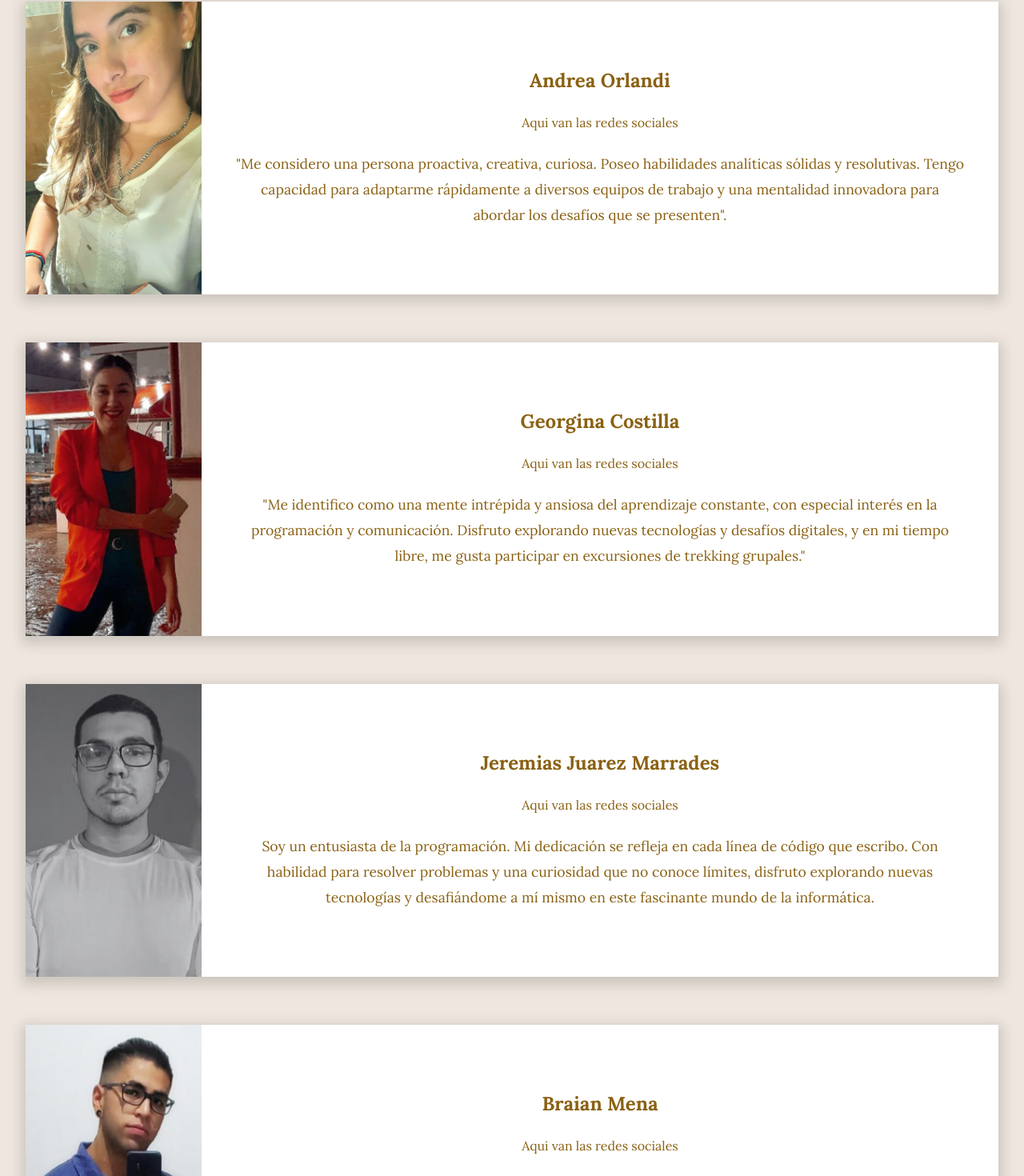
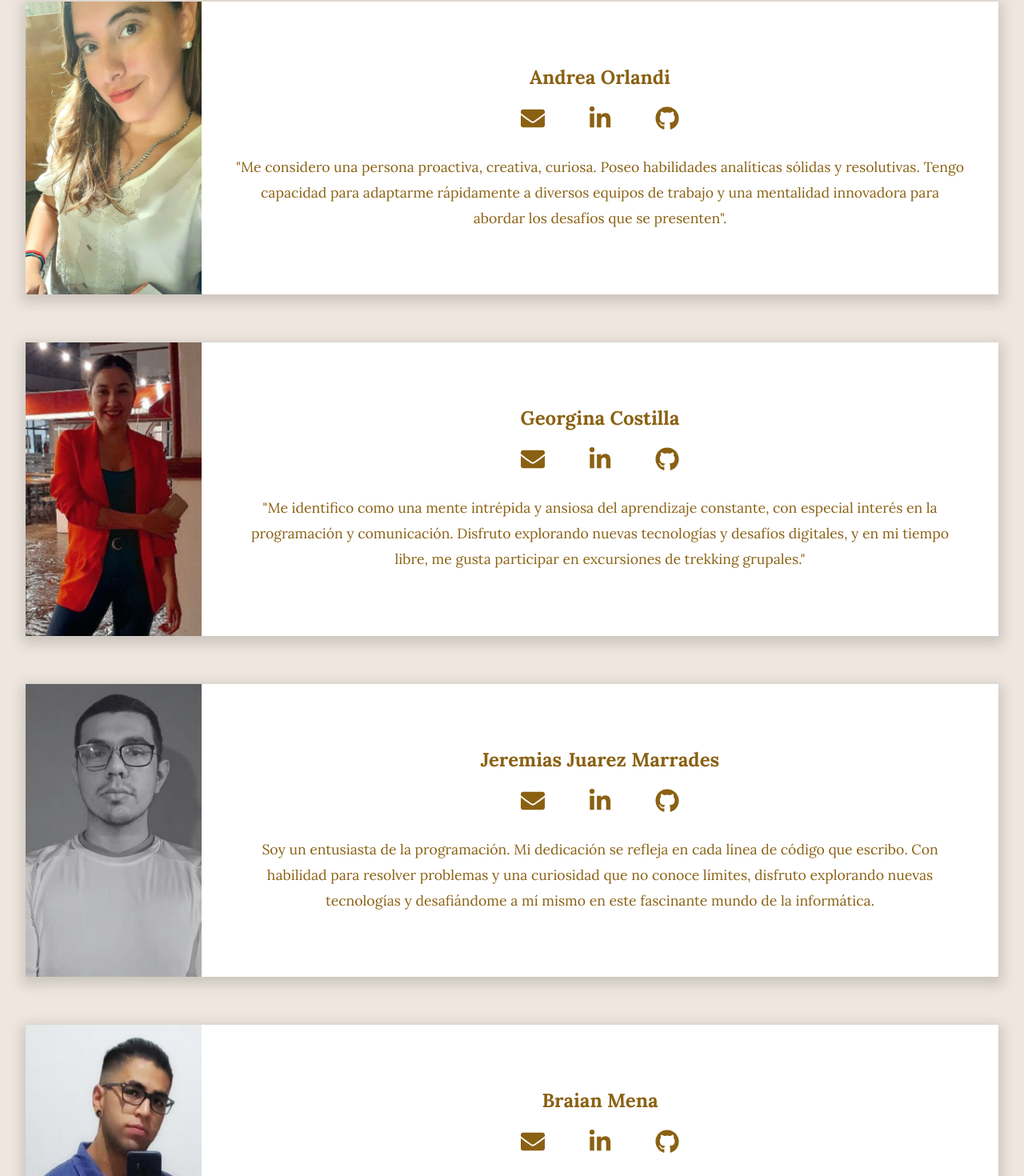
Before and after one commit to JeremiasJM/front-gestion-restaurante, a React (Vite) app: page /About in a window 1280 px wide. Shown: the part 155-1625 px from the top of the page at 80% size. Built offline with nearby package versions, Linux system fonts and the light colour scheme; a web font is replaced by a local one.

Commit message:
se añade iconos y links de las redes sociales de los integrantes del equipo

```diff
--- a/index.html
+++ b/index.html
@@ -16,5 +16,4 @@
   <div id="root"></div>
   <script type="module" src="/src/main.jsx"></script>
 </body>
-
 </html>
--- a/package.json
+++ b/package.json
@@ -15,6 +15,7 @@
     "react": "^18.2.0",
     "react-bootstrap": "^2.10.2",
     "react-dom": "^18.2.0",
+    "react-icons": "^5.0.1",
     "react-router-dom": "^6.22.3"
   },
   "devDependencies": {
--- a/src/App.jsx
+++ b/src/App.jsx
@@ -5,6 +5,9 @@ import imagenGeorgina from './resource/media/img-about/img-georgina.png';
 import imagenJeremias from './resource/media/img-about/img-jeremias.png';
 import imagenBraian from './resource/media/img-about/img-braian.png';
 import imagenCristian from './resource/media/img-about/img-cristian.png';
+import { FaEnvelope } from 'react-icons/fa';
+import { FaGithub } from 'react-icons/fa';
+import { FaLinkedinIn } from 'react-icons/fa';
 
 
 function App() {
@@ -17,7 +20,9 @@ function App() {
             nombre='Andrea Orlandi'
             imagen={imagenAndrea}
             alt='foto de Andrea Orlandi'
-            contacto=''
+            email={<a href="mailto:andijoorlandi@gmail.com"><FaEnvelope /></a>}
+            linkedIn={<a href="https://www.linkedin.com/in/andreajosefinaorlandi" target="_blank" rel="noopener noreferrer"><FaLinkedinIn /></a>}
+            gitHub={<a href="https://github.com/AndiOrlandi" target="_blank" rel="noopener noreferrer"><FaGithub /></a>}
             testimonio='"Me considero una persona proactiva, creativa, curiosa. Poseo habilidades
             analíticas sólidas y resolutivas. Tengo capacidad para adaptarme rápidamente a diversos equipos de trabajo
             y una mentalidad innovadora para abordar los desafíos que se presenten".'/>
@@ -25,7 +30,9 @@ function App() {
             nombre='Georgina Costilla'
             imagen={imagenGeorgina}
             alt='foto de Georgina Costilla'
-            contacto=''
+            email={<a href="mailto:georginacostilla@gmail.com" target="_blank" rel="noopener noreferrer"><FaEnvelope /></a>}
+            linkedIn={<a href="https://www.linkedin.com/in/georgina-costilla/" target="_blank" rel="noopener noreferrer"><FaLinkedinIn /></a>}
+            gitHub={<a href="https://github.com/georginacostilla" target="_blank" rel="noopener noreferrer"><FaGithub /></a>}
             testimonio='"Me identifico como una mente intrépida y ansiosa del aprendizaje constante, con especial interés en
             la programación y comunicación. Disfruto explorando nuevas tecnologías y desafíos digitales, y en
             mi tiempo libre, me gusta participar en excursiones de trekking grupales."' />
@@ -33,7 +40,9 @@ function App() {
             nombre='Jeremias Juarez Marrades'
             imagen={imagenJeremias}
             alt='foto de Jeremias Juarez Marrades'
-            contacto=''
+            email={<a href="mailto:jeremiasjuarezmarrades15@gmail.com"><FaEnvelope /></a>}
+            linkedIn={<a href="https://www.linkedin.com/in/jeremiasjm/" target="_blank" rel="noopener noreferrer"><FaLinkedinIn /></a>}
+            gitHub={<a href="https://github.com/JeremiasJM" target="_blank" rel="noopener noreferrer"><FaGithub /></a>}
             testimonio='Soy un entusiasta de la programación. Mi dedicación se refleja en cada línea de código que
             escribo. Con habilidad para resolver problemas y una curiosidad que no conoce límites, disfruto explorando
             nuevas tecnologías y desafiándome a mí mismo en este fascinante mundo de la informática.' />
@@ -41,7 +50,9 @@ function App() {
             nombre='Braian Mena'
             imagen={imagenBraian}
             alt='foto de Braian Mena'
-            contacto=''
+            email={<a href="mailto:braianmena@gmail.com"><FaEnvelope /></a>}
+            linkedIn={<a href="https://www.linkedin.com/in/braian-mena" target="_blank" rel="noopener noreferrer"><FaLinkedinIn /></a>}
+            gitHub={<a href="https://github.com/mbraian" target="_blank" rel="noopener noreferrer"><FaGithub /></a>}
             testimonio='"Mi dedicación se manifiesta en cada proyecto que emprendo. Con destreza para resolver problemas
             y una curiosidad incansable, me encanta explorar nuevas tecnologías y superar desafíos en el emocionante
             universo de la informática."' />
@@ -49,7 +60,9 @@ function App() {
             nombre='Cristian Fernández'
             imagen={imagenCristian}
             alt='foto de Cristian Fernández'
-            contacto=''
+            email={<a href="mailto:fernandezcristian.utn@gmail.com"><FaEnvelope /></a>}
+            linkedIn={<a href="https://www.linkedin.com/in/fern%C3%A1ndez-cristian-javier-93-/" target="_blank" rel="noopener noreferrer"><FaLinkedinIn /></a>}
+            gitHub={<a href="https://github.com/Fernandez-Cristian-Javier-ISI-UTN-FRT" target="_blank" rel="noopener noreferrer"><FaGithub /></a>}
             testimonio='"Mi compromiso se refleja en cada proyecto que inicio. Con habilidad para resolver problemas y
             una curiosidad inagotable, disfruto explorando nuevas tecnologías y superando retos en el apasionante mundo
             de la informática."' />
--- a/src/page/about/About.css
+++ b/src/page/about/About.css
@@ -32,6 +32,17 @@
   margin: 20px;
 }
 
+.estilosIconos svg {
+  font-size: 30px;
+  color: var(--font-color-primary);
+  margin-right: 25px;
+  margin-left: 25px;
+}
+
+.estilosIconos svg:hover {
+  color: var(--bg-color-primary);
+}
+
 @media screen and (max-width: 768px) {
   .contenedor-about {
     padding: 10px;
--- a/src/page/about/About.jsx
+++ b/src/page/about/About.jsx
@@ -10,7 +10,7 @@ const About = (props) => {
           alt={props.alt} />
         <div className='contenedor-texto-about parrafo'>
           <p className='nombre-about'><strong>{props.nombre}</strong></p>
-          <p>Aqui van las redes sociales</p>
+          <div className='estilosIconos'>{props.email} {props.linkedIn} {props.gitHub}</div>
           <p className='texto-about'>{props.testimonio}</p>
         </div>
       </div>
```
Also changed, not shown: 1 other file (tests, documents, lock files or other folders).
